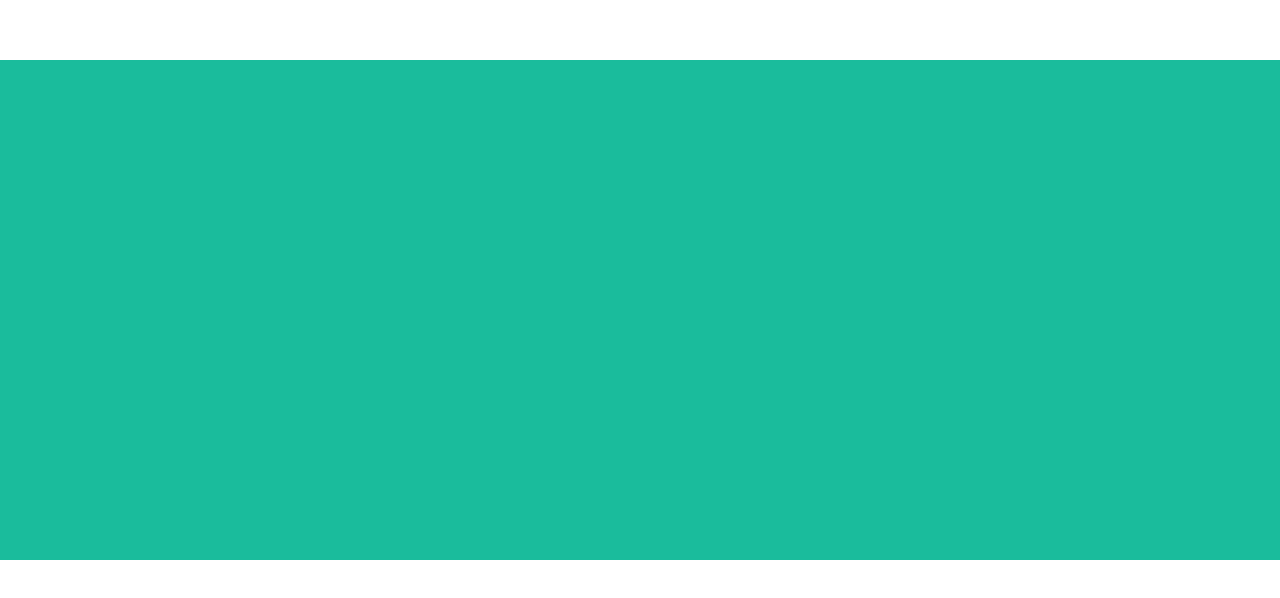
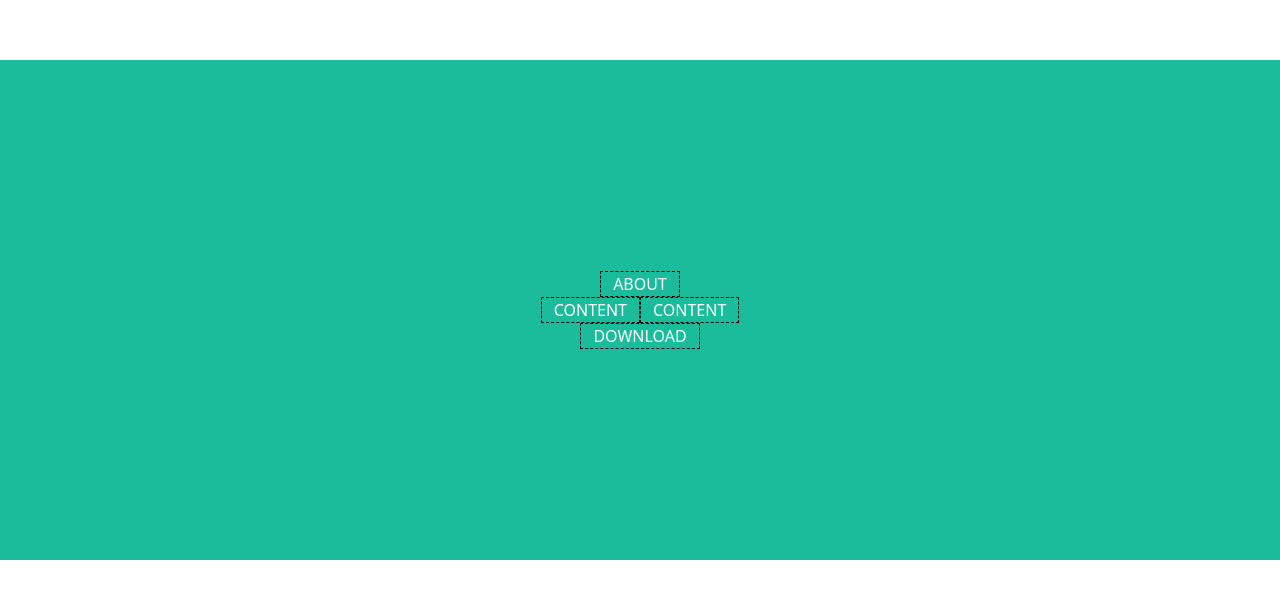
Before and after one commit to Domenico-Lo-Giudice/html-css-bootstrap-freelancer, a plain HTML site: page index.html in a window 1280 px wide. Shown: the part 1540-2138 px from the top of the page. Drawn offline with nearby package versions, Linux system fonts and the light colour scheme.

Commit message:
Add section about

```diff
--- a/index.html
+++ b/index.html
@@ -57,8 +57,8 @@
         </section>
 
 
-        <section class="container-fluid text-center portfolio d-flex align-items-center justify-content-center m-0 ">
-            <div class="row ">
+        <section class="container-fluid text-center d-flex align-items-center justify-content-center portfolio">
+            <div class="row">
                 <div class="col-12 col-md-6 col-lg-4 debug">ICON</div>
                 <div class="col-12 col-md-6 col-lg-4 debug">ICON</div>
                 <div class="col-12 col-md-6 col-lg-4 debug">ICON</div>
@@ -72,7 +72,35 @@
         </section>
 
 
-        <section class="container-fluid about">
+        <section class="container-fluid text-center d-flex align-items-center justify-content-center flex-column about">
+            <div class="row">
+
+                <div class="col debug">
+                    ABOUT
+                </div>
+            </div>
+
+            <div class="row">
+
+                <div class="col-sm-12 col-md-6 debug">
+                    CONTENT
+                </div>
+
+                <div class="col-sm-12 col-md-6 debug">
+                    CONTENT
+                </div>
+
+            </div>
+                <div class="row justify-content-center align-items-center ">
+
+                    <div class="col debug">
+                        DOWNLOAD
+                    </div>
+                </div>
+
+            </div>
+
+
 
         </section>
 
```
